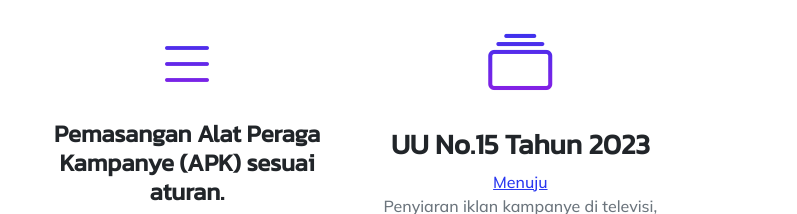
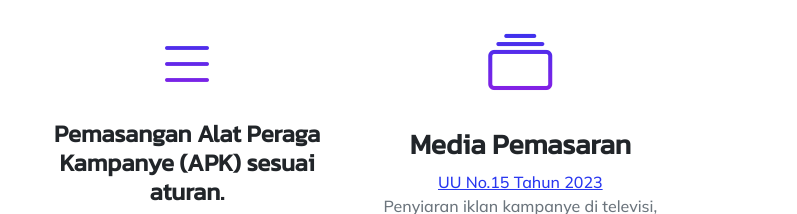
Before and after one commit to XentinelXT/ApaItuBerkampanye-.github.io, a plain HTML site: page index.html in a window 1280 px wide. Shown: the part 1580-1794 px from the top of the page, 483-1280 px from the left. Drawn offline with nearby package versions, Linux system fonts and the light colour scheme.

Commit message:
Perbaikan

```diff
--- a/index.html
+++ b/index.html
@@ -120,8 +120,8 @@
                                 <!-- Fetem-->
                                 <div class="text-center">
                                     <i class="bi-collection icon-feature text-gradient d-block mb-3"></i>
-                                    <h3 class="font-alt">UU No.15 Tahun 2023</h3>
-                                    <a href="https://jdih.kpu.go.id/data/data_pkpu/2023pkpu020.pdf">Menuju</a>
+                                    <h3 class="font-alt">Media Pemasaran</h3>
+                                    <a href="https://jdih.kpu.go.id/data/data_pkpu/2023pkpu020.pdf">UU No.15 Tahun 2023</a>
                                     <p class="text-muted mb-0">Penyiaran iklan kampanye di televisi, radio, dan media cetak. Menggunakan media sosial untuk menyebarkan pesan kampanye.</p>
                                 </div>
                             </div>
```
